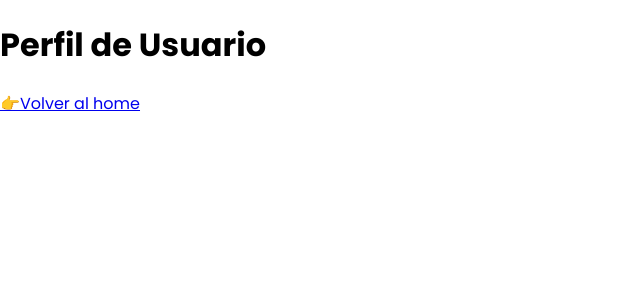
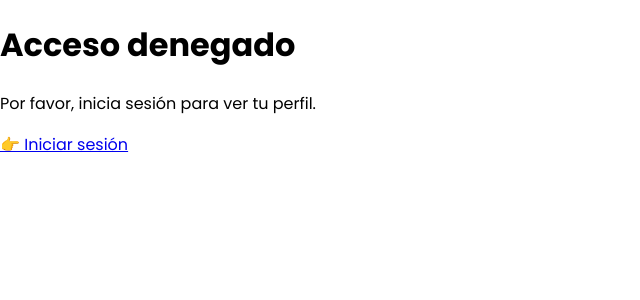
Before and after one commit to svalentinaog/app-vet-pet, a Next.js app: page /profile in a window 1280 px wide. Shown: the top 300 px of the page, without its empty margins (0-640 px from the left). Built offline with nearby package versions, Linux system fonts and the light colour scheme; no server answers.

Commit message:
update profile user

```diff
--- a/app/profile/page.tsx
+++ b/app/profile/page.tsx
@@ -1,11 +1,31 @@
+"use client"
+
+import { useSelector } from "react-redux";
+import { RootState } from "@/lib/store";
 import Link from "next/link";
 
 export default function Profile() {
+  const user = useSelector((state: RootState) => state.user.user);
+  const isAuthenticated = useSelector((state: RootState) => state.user.isAuthenticated);
+
+  // Si el usuario no está autenticado, mostramos este mensaje
+  if (!isAuthenticated) {
+    return (
+      <div>
+        <h1>Acceso denegado</h1>
+        <p>Por favor, inicia sesión para ver tu perfil.</p>
+        <Link href="/login">👉 Iniciar sesión</Link>
+      </div>
+    );
+  }
+
   return (
     <div>
       <h1>Perfil de Usuario</h1>
-
-      <Link href={"/"}>👉Volver al home</Link>
+      <div>
+        <p><strong>Email:</strong> {user.email}</p>
+      </div>
+      <Link href={"/"}>👉 Volver al home</Link>
     </div>
   );
 }
```
